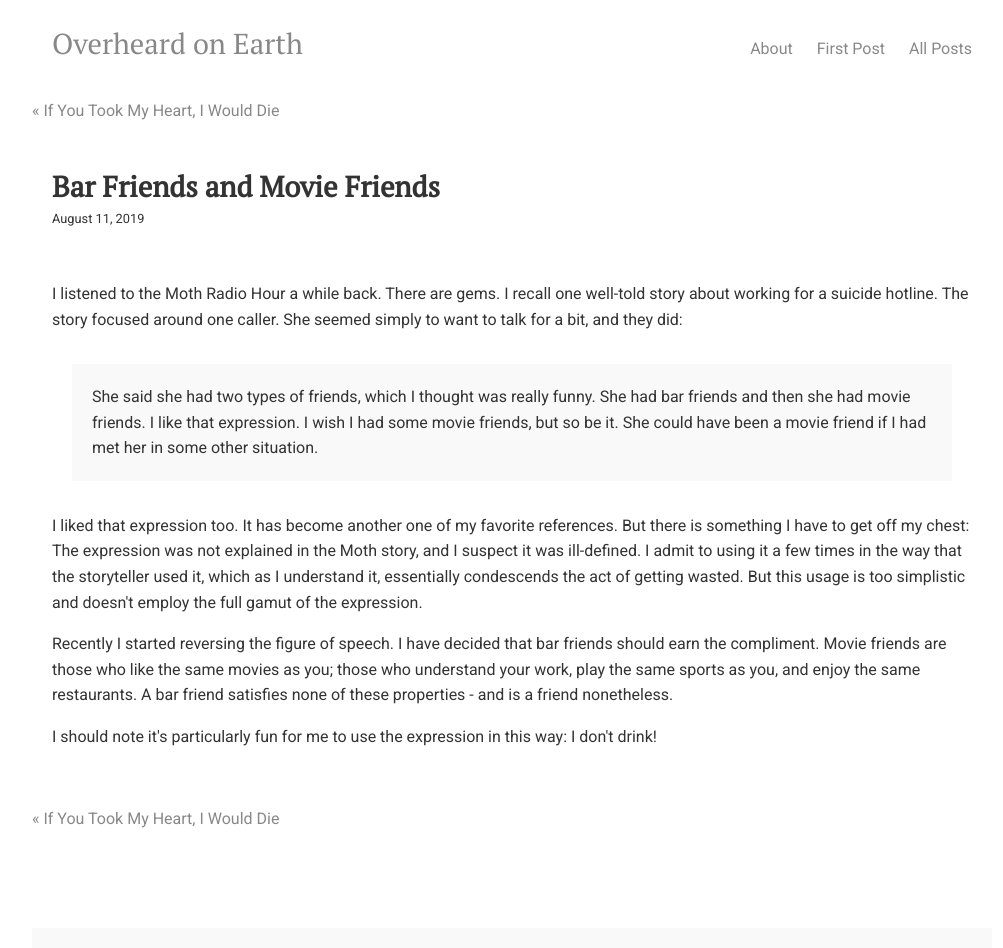
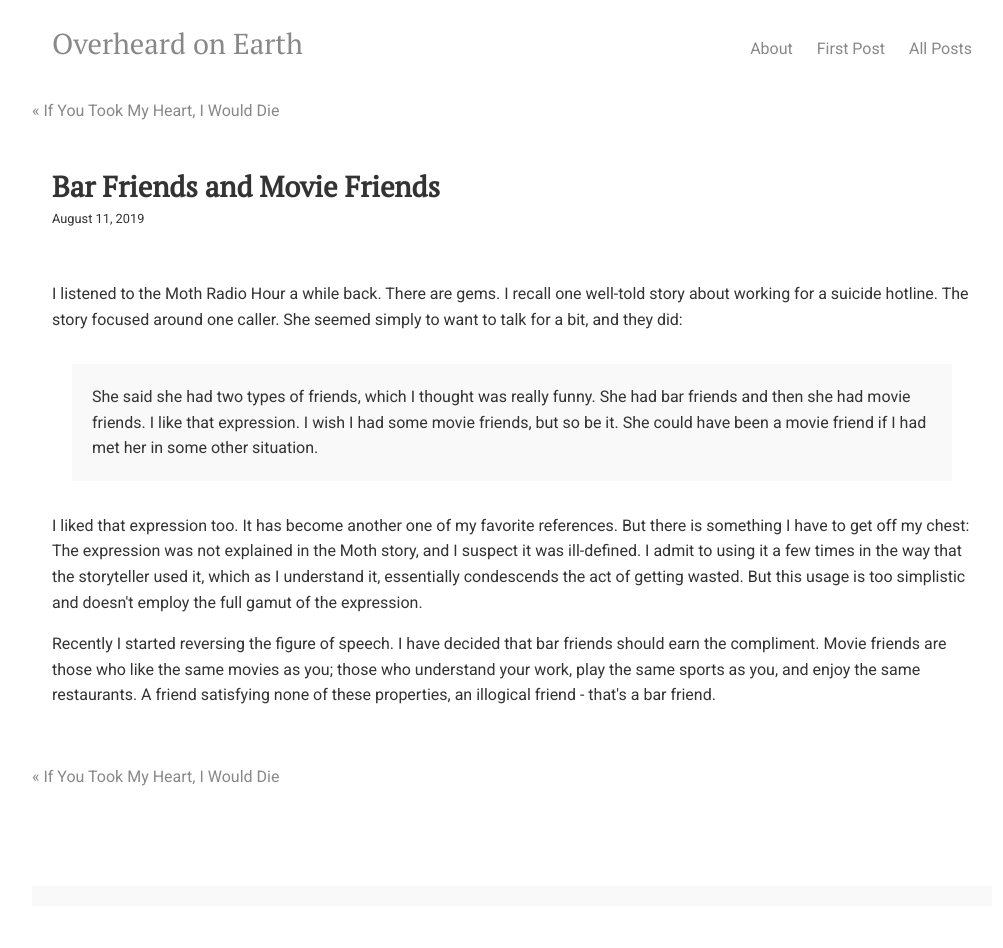
Before and after one commit to overheardonearth/overheardonearth.github.io, a Jekyll site: the page built from _posts/2019-08-11-bar-friends-and-movie-friends.html, in a window 1280 px wide. Shown: the whole page, without its empty margins (128-1131 px from the left). Built offline with Jekyll 4.4.1, drawn with Linux system fonts in a browser that asks for light colours; comment, search, counter and statistics services are not loaded; after the commit the page ends 906 px from its top, so only the background shows below that.

Commit message:
Update 2019-08-11-bar-friends-and-movie-friends.html

```diff
--- a/_posts/2019-08-11-bar-friends-and-movie-friends.html
+++ b/_posts/2019-08-11-bar-friends-and-movie-friends.html
@@ -15,6 +15,4 @@ I liked that expression too. It has become another one of my favorite references
 But there is something I have to get off my chest: The expression was not explained in the Moth story, and I suspect it was ill-defined. I admit to using it a few times in the way that the storyteller used it, which as I understand it, essentially condescends the act of getting wasted. But this usage is too simplistic and doesn't employ the full gamut of the expression.
 
 <p>
-Recently I started reversing the figure of speech. I have decided that bar friends should earn the compliment. Movie friends are those who like the same movies as you; those who understand your work, play the same sports as you, and enjoy the same restaurants. A bar friend satisfies none of these properties - and is a friend nonetheless.
-
-<p>I should note it's particularly fun for me to use the expression in this way: I don't drink!
+Recently I started reversing the figure of speech. I have decided that bar friends should earn the compliment. Movie friends are those who like the same movies as you; those who understand your work, play the same sports as you, and enjoy the same restaurants. A friend satisfying none of these properties, an illogical friend - that's a bar friend.
```
